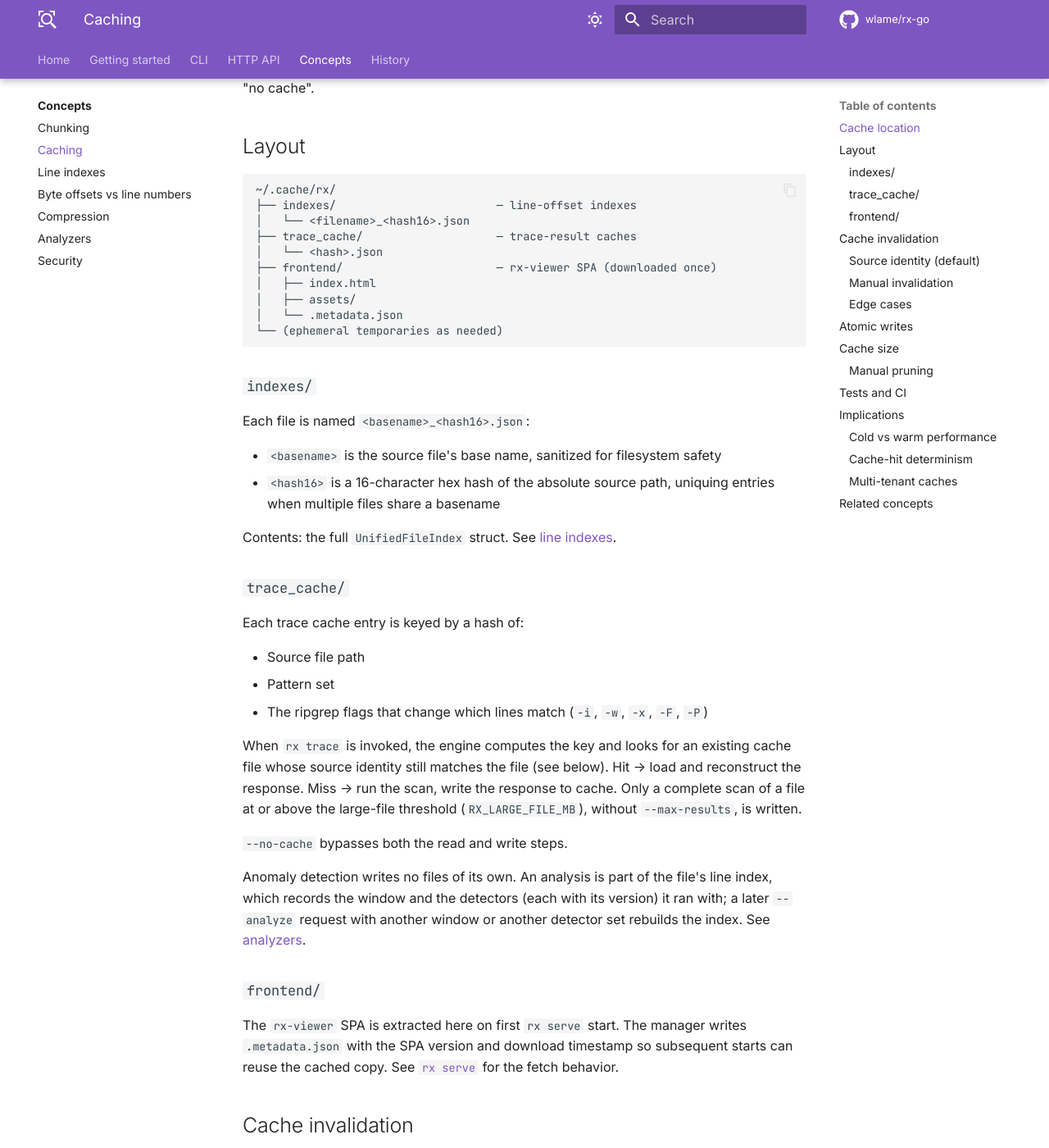
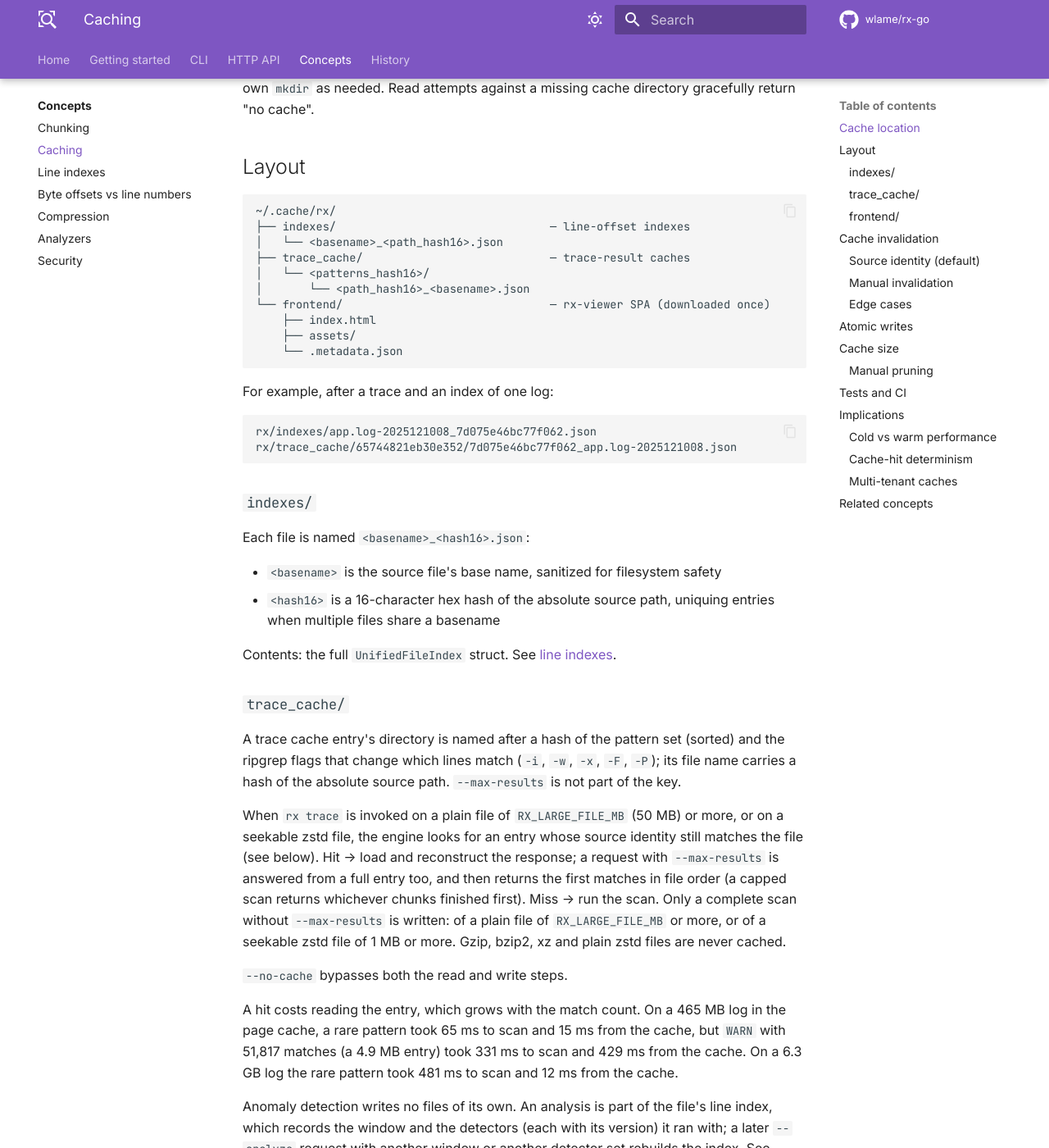
Before and after one commit to wlame/rx-go, an MkDocs documentation site: the page built from docs/concepts/caching.md, in a window 1280 px wide and 1400 px high, scrolled down 831 px. Shown: the whole window at 82% size. Built offline with MkDocs 1.6.1 and Material for MkDocs 9.7.7, drawn with Linux system fonts in a browser that asks for light colours; comment, search, counter and statistics services are not loaded; the version menu is left out; some of the changed text lies outside the part shown.

Commit message:
Describe the cache layout, writes and validity, the version-5 index and the per-path task lock as the code has them.

````diff
--- a/docs/concepts/caching.md
+++ b/docs/concepts/caching.md
@@ -2,15 +2,16 @@
 
 `rx` caches two kinds of artifacts on disk:
 
-- **Line indexes** — produced by `rx index`, consumed by `rx trace`,
-  `rx samples`, and the HTTP endpoints
+- **Line indexes** — produced by `rx index`, `rx compress`, and by the
+  first `rx samples` lookup in a large or compressed file; consumed by
+  `rx trace`, `rx samples`, and the HTTP endpoints
 - **Trace results** — produced by `rx trace`, consumed by subsequent
-  `rx trace` calls with identical inputs
+  `rx trace` calls with the same file, patterns and matching flags
 
-Caches are content-addressed under `~/.cache/rx/` (or
-`$RX_CACHE_DIR/rx/`, or `$XDG_CACHE_HOME/rx/`). They are invalidated
-when the source file changes (its size, mtime, inode, ctime or
-fingerprint), not by TTL.
+Caches live under `~/.cache/rx/` (or `$RX_CACHE_DIR/rx/`, or
+`$XDG_CACHE_HOME/rx/`), named after the source path and, for a trace,
+the patterns. They are invalidated when the source file changes (its
+size, mtime, inode, ctime or fingerprint), not by TTL.
 
 ## Cache location
 
@@ -37,15 +38,22 @@
 
 ```text
 ~/.cache/rx/
-├── indexes/                        — line-offset indexes
-│   └── <filename>_<hash16>.json
-├── trace_cache/                    — trace-result caches
-│   └── <hash>.json
-├── frontend/                       — rx-viewer SPA (downloaded once)
-│   ├── index.html
-│   ├── assets/
-│   └── .metadata.json
-└── (ephemeral temporaries as needed)
+├── indexes/                                — line-offset indexes
+│   └── <basename>_<path_hash16>.json
+├── trace_cache/                            — trace-result caches
+│   └── <patterns_hash16>/
+│       └── <path_hash16>_<basename>.json
+└── frontend/                               — rx-viewer SPA (downloaded once)
+    ├── index.html
+    ├── assets/
+    └── .metadata.json
+```
+
+For example, after a trace and an index of one log:
+
+```text
+rx/indexes/app.log-2025121008_7d075e46bc77f062.json
+rx/trace_cache/65744821eb30e352/7d075e46bc77f062_app.log-2025121008.json
 ```
 
 ### `indexes/`
@@ -62,21 +70,28 @@
 
 ### `trace_cache/`
 
-Each trace cache entry is keyed by a hash of:
+A trace cache entry's directory is named after a hash of the pattern
+set (sorted) and the ripgrep flags that change which lines match (`-i`,
+`-w`, `-x`, `-F`, `-P`); its file name carries a hash of the absolute
+source path. `--max-results` is not part of the key.
 
-- Source file path
-- Pattern set
-- The ripgrep flags that change which lines match (`-i`, `-w`, `-x`,
-  `-F`, `-P`)
-
-When `rx trace` is invoked, the engine computes the key and looks for
-an existing cache file whose source identity still matches the file
-(see below). Hit → load and reconstruct the response. Miss → run the
-scan, write the response to cache. Only a complete scan of a file at or
-above the large-file threshold (`RX_LARGE_FILE_MB`), without
-`--max-results`, is written.
+When `rx trace` is invoked on a plain file of `RX_LARGE_FILE_MB` (50 MB)
+or more, or on a seekable zstd file, the engine looks for an entry whose
+source identity still matches the file (see below). Hit → load and
+reconstruct the response; a request with `--max-results` is answered
+from a full entry too, and then returns the first matches in file order
+(a capped scan returns whichever chunks finished first). Miss → run the scan. Only a complete scan without
+`--max-results` is written: of a plain file of `RX_LARGE_FILE_MB` or
+more, or of a seekable zstd file of 1 MB or more. Gzip, bzip2, xz and
+plain zstd files are never cached.
 
 `--no-cache` bypasses both the read and write steps.
+
+A hit costs reading the entry, which grows with the match count. On a
+465 MB log in the page cache, a rare pattern took 65 ms to scan and
+15 ms from the cache, but `WARN` with 51,817 matches (a 4.9 MB entry)
+took 331 ms to scan and 429 ms from the cache. On a 6.3 GB log the rare
+pattern took 481 ms to scan and 12 ms from the cache.
 
 Anomaly detection writes no files of its own. An analysis is part of
 the file's line index, which records the window and the detectors (each
@@ -119,6 +134,11 @@
 **There is no TTL.** A cache entry from a year ago is still valid if
 the source file hasn't been touched.
 
+The mtime and the ctime are compared as text at microsecond precision,
+exactly; there is no tolerance. Both sides come from the same
+filesystem, so a filesystem with whole-second times compares
+whole-second times.
+
 ### Manual invalidation
 
 ```bash
@@ -140,7 +160,8 @@
 | Flag | Effect |
 |---|---|
 | `--no-cache` (on `rx trace`) | Disable trace cache for this invocation — no read, no write |
-| `--no-index` (on `rx trace`) | Don't consult the line-index cache for this invocation |
+| `--no-index` (on `rx trace`) | Neither read nor write a line index; count lines from the start of the file instead (same answer) |
+| `--no-index` (on `rx samples`), `RX_NO_INDEX` | Neither build nor read a line index for this lookup |
 
 ### Edge cases
 
@@ -153,37 +174,40 @@
   one case left is an edit confined to the middle of a file that keeps
   its size and mtime, on a filesystem whose ctime does not move; use
   `--force` (index) or `--no-cache` (trace) there.
-- **Fractional-second mtimes** are preserved at microsecond precision
-  in the cache. Most filesystems provide this; a few network mounts
-  and FAT32 do not, which means whole-second mtimes may be compared
-  with microsecond-precision cached values. `rx` detects this case
-  and treats it as a match.
+- **Fractional-second mtimes** are recorded at microsecond precision,
+  in the layout rx-python writes, and compared exactly.
 
 ## Atomic writes
 
 Cache files are written via a temp-file-plus-rename pattern:
 
-1. Write the full content to `<target>.<pid>.tmp`
-2. `fsync` the temp file
-3. `rename` to the final name (atomic on POSIX)
+1. Write the full content to a temporary file in the same directory:
+   `.tmp-<random>` for an index, `<target>.tmp` for a trace entry
+2. `rename` it to the final name (atomic on POSIX)
 
-This guarantees:
+There is no `fsync`. This guarantees:
 
-- No partially-written cache files on disk (a crash mid-write leaves
-  a `.tmp` file that's ignored)
 - No torn reads — a concurrent reader either sees the old file or the
   new file, never a half-written state
-- Safe to run multiple `rx` instances against the same cache
-  concurrently
+- A failed write leaves no entry under the final name; an index's
+  temporary file is removed, and a leftover `.tmp` is never read
+
+It does not guarantee the entry survives a power loss: the rename can
+reach the disk before the content. A truncated entry fails to parse and
+is treated as absent, so the cost is a rebuild. Two `rx` processes
+writing the same trace entry at once share one `<target>.tmp` name; the
+last rename wins.
 
 ## Cache size
 
 No hard cap. Caches grow as you index more files. Typical sizes:
 
-- **Index cache**: ~100-500 KB per multi-GB source file
-- **Trace cache**: 1 KB - 10 MB per entry, scaling with match count
-- **Analyzer cache**: 0 (no analyzers at v1)
-- **Frontend cache**: ~15 MB (one-time download)
+- **Index cache**: about one checkpoint per MB of source; a 465 MB log
+  gave a 9.3 KB index with 429 checkpoints (an analysis adds its
+  anomalies)
+- **Trace cache**: grows with the match count; 51,817 matches of the
+  same log took 4.9 MB
+- **Frontend cache**: the size of the rx-viewer bundle
 
 For most developer workstations, the cache stays well under 1 GB.
 Production servers that index many large files should monitor cache
@@ -216,9 +240,11 @@
 
 The first query against a file pays the cold build cost:
 
-- `rx index` on a 260 MB file: ~1-2 seconds cold, ~10 ms warm
-- `rx trace` with a complex pattern: seconds cold, milliseconds warm
-  (cache hit)
+- `rx index` on a 465 MB log in the page cache: 142 ms to build, 11 ms
+  when a valid index exists
+- `rx trace` of a rare pattern: 65 ms scanning, 15 ms from the cache
+  (see the trace cache section for a dense pattern, where the cache is
+  slower)
 
 Pre-warming helps. Indexing is idempotent — running `rx index` once
 per file at deploy time amortizes the cost.
@@ -226,7 +252,8 @@
 ### Cache-hit determinism
 
 Repeated calls with identical inputs (and unchanged sources) produce
-identical outputs — the cache stores the full response. This is
+identical outputs, apart from `request_id` and `time` — the cache stores
+the matches and the chunk count of the scan that wrote it. This is
 useful for:
 
 - Reproducible CI runs
@@ -250,4 +277,4 @@
 - [Byte offsets vs line numbers](byte-offsets-vs-line-numbers.md) — why
   indexes matter
 - [Chunking](chunking.md) — when the trace cache is written
-- [Analyzers](analyzers.md) — analyzer cache namespacing
+- [Analyzers](analyzers.md) — the analysis stored in an index
````
Also changed, not shown: CHANGELOG.md (+13 -0 lines), docs/api/endpoints/compress.md (+1 -1 lines), docs/api/endpoints/line-index.md (+1 -1 lines), docs/cli/serve.md (+7 -2 lines), docs/concepts/line-indexes.md (+80 -73 lines), 2 other files.
